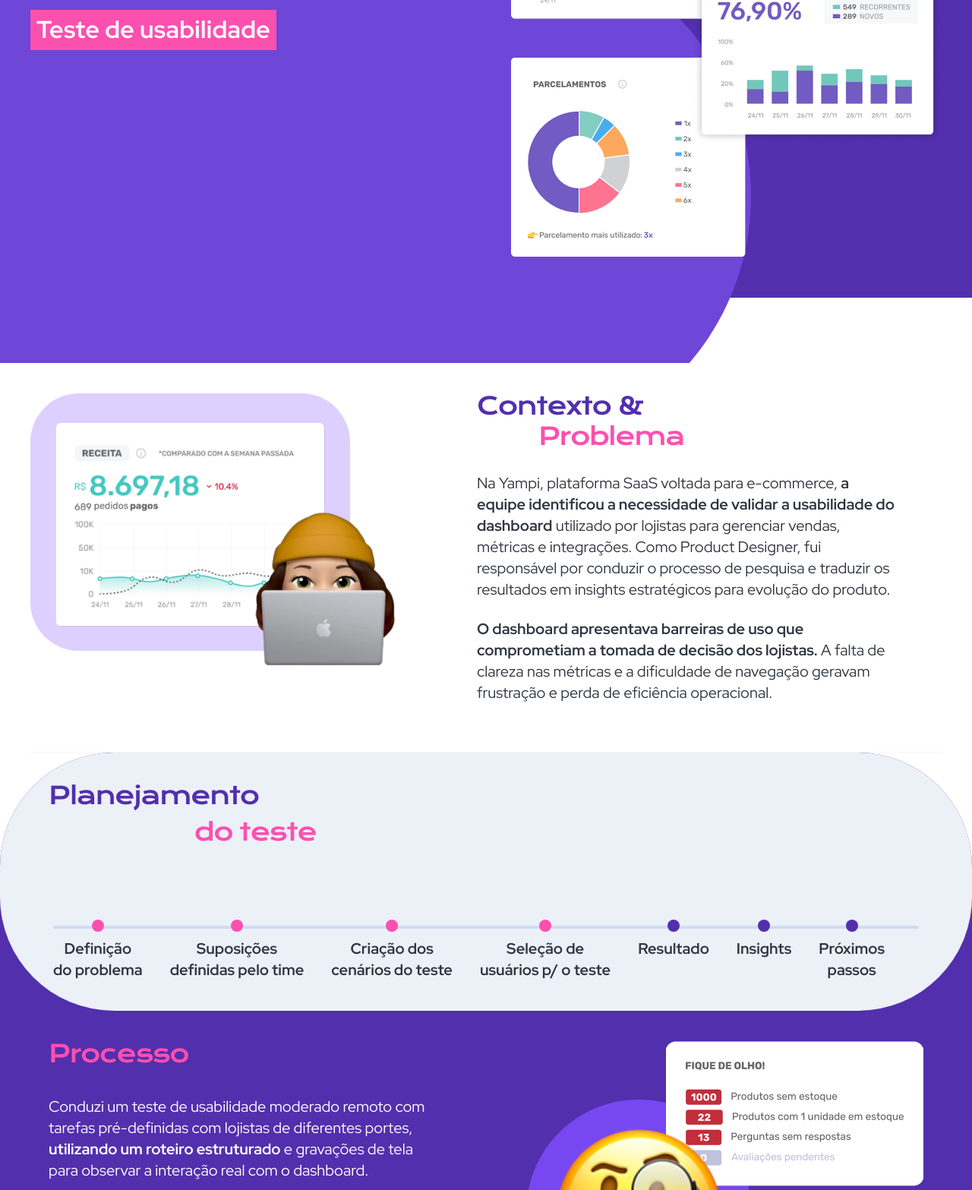
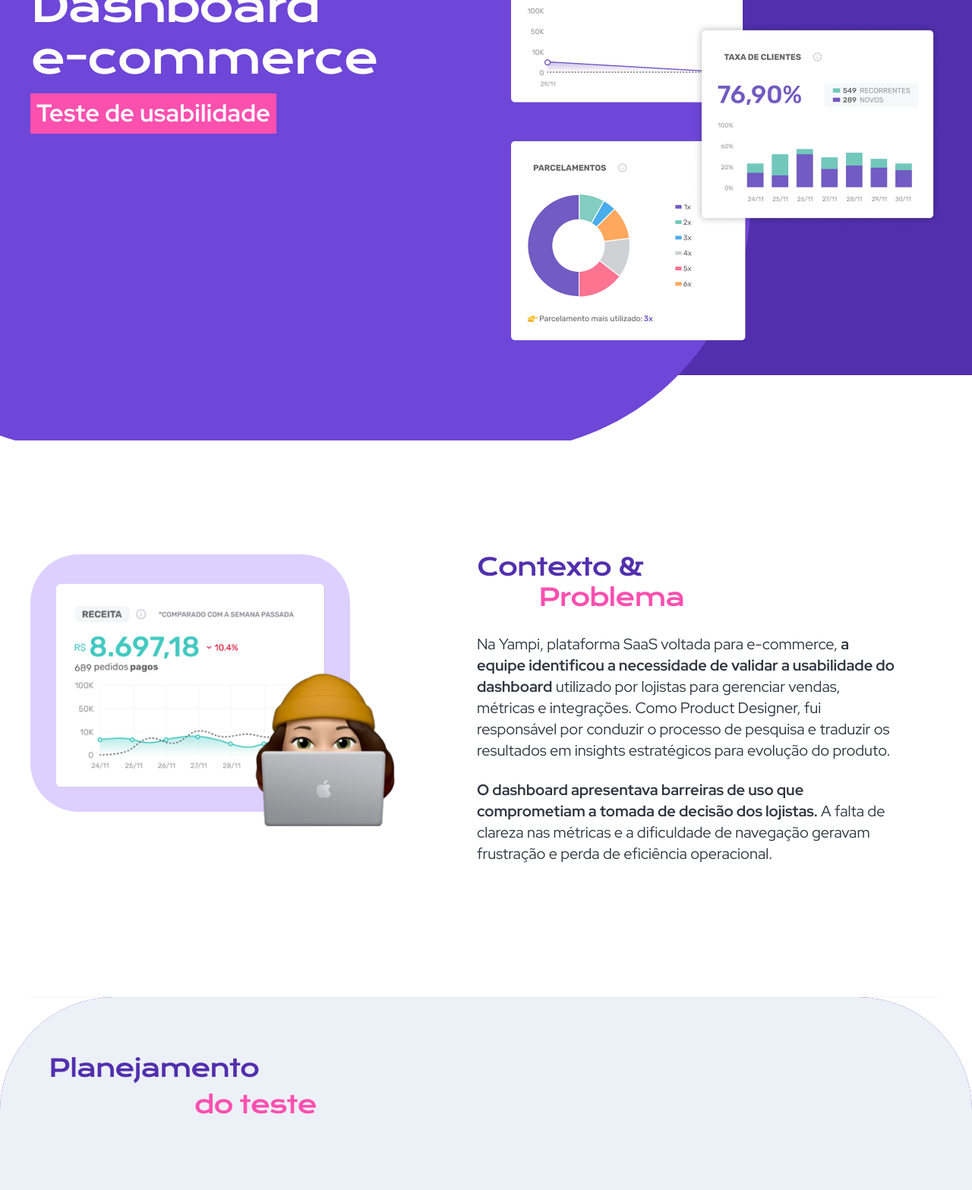
Before and after one commit to GabrielePedro/REPO, a website: page case-yampi.html in a window 1280 px wide. Shown: the part 320-1887 px from the top of the page at 76% size. Drawn offline with nearby package versions, Linux system fonts and the light colour scheme; a small style sheet from the web is missing.

Commit message:
fix: restore Yampi case section spacing

```diff
--- a/styles/components/case-yampi.css
+++ b/styles/components/case-yampi.css
@@ -558,40 +558,3 @@
 	.solution-block { border-radius: 0; }
 	.solution-inner-column { border-radius: 0 0 48px 48px; }
 }
-
-
-
-
-/* Consistent 75px vertical rhythm across the Yampi case page */
-.banner--yampi {
-  padding-top: 0;
-  padding-bottom: 0;
-}
-.banner--yampi .banner-inner {
-  padding-top: 40px;
-  padding-bottom: 40px;
-  gap: 40px;
-}
-.case-page .case-banner {
-  margin-bottom: 0;
-}
-.case-page .case-block {
-  padding-top: 40px;
-  padding-bottom: 40px;
-}
-.case-page .case-block.case-context {
-  padding-top: 40px;
-  padding-bottom: 40px;
-}
-.case-page .plan-content,
-.case-page .insights-content,
-.case-page .process-content,
-.case-page .solution-content,
-.case-page .prototype-content {
-  padding-top: 40px;
-  padding-bottom: 40px;
-}
-.case-page .results-content {
-  padding-top: 40px;
-  padding-bottom: 40px;
-}
```
